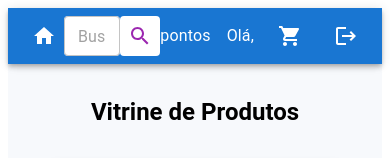
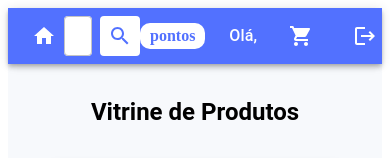
Before and after one commit to Sigbel/catalogo, a React (Vite) app: page /showcase in a window 390 px wide. Shown: the top 158 px of the page. Built offline with nearby package versions, Linux system fonts and the light colour scheme.

Commit message:
style: navbar responsiveness

```diff
--- a/src/components/NavBar/NavBar.jsx
+++ b/src/components/NavBar/NavBar.jsx
@@ -44,7 +44,7 @@ const NavBar = ({ setAuthenticated }) => {
 
   return (
     <>
-      <AppBar position="sticky">
+      <AppBar position="sticky" sx={{backgroundColor: "#5271ff"}}>
         <Toolbar sx={{ display: "flex", justifyContent: "space-between" }}>
           <IconButton color="inherit" onClick={() => navigate("/home")}>
             <HomeIcon></HomeIcon>
@@ -59,6 +59,7 @@ const NavBar = ({ setAuthenticated }) => {
                 backgroundColor: "white",
                 borderRadius: 1,
                 width: "100%",
+                marginRight: "8px",
               }}
               onChange={(e) => setSearchTerm(e.target.value)}
             ></TextField>
@@ -69,15 +70,31 @@ const NavBar = ({ setAuthenticated }) => {
               sx={{
                 backgroundColor: "white",
                 borderRadius: 1,
+                padding: "8px",
+                color: "#5271ff",
+                "&:hover": { backgroundColor: "rgba(255,255,255,0.8)" }
               }}
             >
               <SearchIcon></SearchIcon>
             </IconButton>
           </Box>
-          <Box sx={{ display: "flex", alignItems: "center", gap: 2 }}>
-            <Typography variant="body1">{user.points} pontos</Typography>
+          <Box sx={{ display: "flex", alignItems: "center", gap: 3 }}>
+            <Box
+              sx={{
+                backgroundColor: "#ffffff",
+                color: "#5271ff",
+                borderRadius: "10px",
+                padding: "4px 10px",
+                fontWeight: "bold",
+                display: "inline-flex",
+                alignItems: "center",
+                justifyContent: "center",
+              }}
+            >
+              {user.points} pontos
+            </Box>
 
-            <Typography variant="body1">Olá, {user.name}</Typography>
+            <Typography variant="body1" sx={{color: "#fff", fontWeight: "500"}}>Olá, {user.name}</Typography>
 
             <IconButton color="inherit" onClick={() => setCartOpen(true)}>
               <Badge badgeContent={cart.length} color="error">
--- a/src/components/ProductShowcase/ProductShowcase.jsx
+++ b/src/components/ProductShowcase/ProductShowcase.jsx
@@ -27,7 +27,6 @@ const ProductShowcase = ({ product, onAddToCart }) => {
           display: "flex",
           flexDirection: "column",
           justifyContent: "space-between"
-
         }}
       >
         <Box sx={{ position: "relative" }}>
--- a/src/pages/Products.jsx
+++ b/src/pages/Products.jsx
@@ -35,20 +35,52 @@ const Products = () => {
             : "Nenhum produto encontrado."}
         </Typography>
         {filteredProducts.length ? (
-          <Grid2 container spacing={2}>
+          <Grid2
+            container
+            spacing={4}
+            sx={{ display: "flex", justifyContent: "center" }}
+          >
             {filteredProducts.map((product) => (
               <Card
-                sx={{ minWidth: 300, position: "relative", margin: "0 auto" }}
+                sx={{
+                  minWidth: 300,
+                  maxWidth: 300,
+                  margin: "0 auto",
+                  boxShadow: "0px 4px 10px rgba(0,0,0,0.1)",
+                  borderRadius: "12px",
+                  overflow: "hidden",
+                  display: "flex",
+                  flexDirection: "column",
+                  justifyContent: "space-between",
+                }}
               >
                 <Box sx={{ position: "relative" }}>
                   <CardMedia
                     component="img"
-                    height="240px"
+                    height="250"
                     image={product.image}
                     alt={product.title}
                   ></CardMedia>
-                  <CardContent>
-                    <Typography variant="h6">{product.title}</Typography>
+                  <CardContent
+                    sx={{
+                      flexGrow: 1,
+                      display: "flex",
+                      flexDirection: "column",
+                      justifyContent: "space-between",
+                    }}
+                  >
+                    <Typography
+                      variant="h6"
+                      sx={{
+                        display: "-webkit-box",
+                        WebkitLineClamp: 1,
+                        WebkitBoxOrient: "vertical",
+                        overflow: "hidden",
+                        textOverflow: "ellipsis",
+                      }}
+                    >
+                      {product.title}
+                    </Typography>
                     <Typography variant="body2" color="text.secondary">
                       {" "}
                       {product.price} pontos
```
